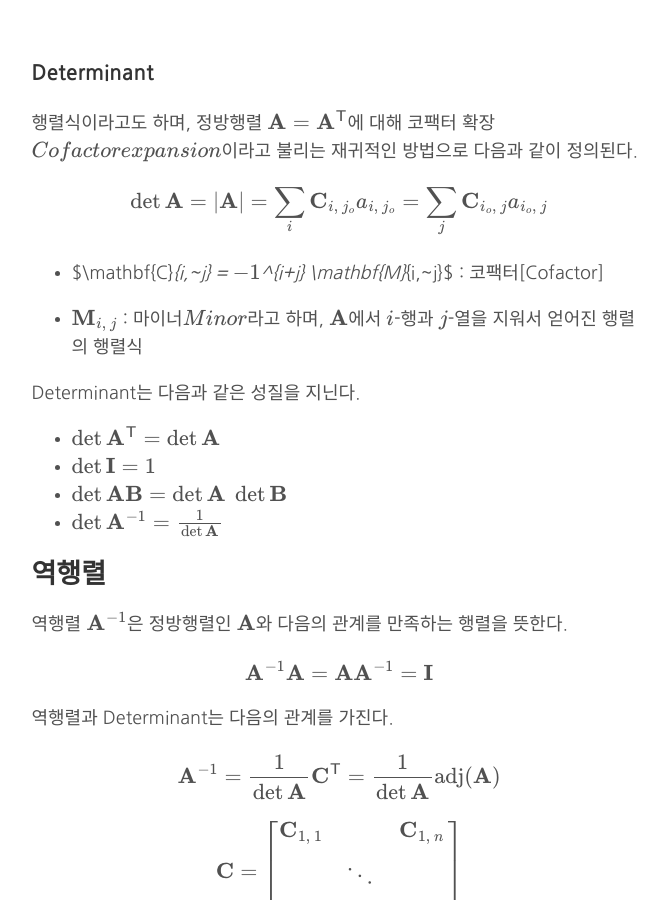
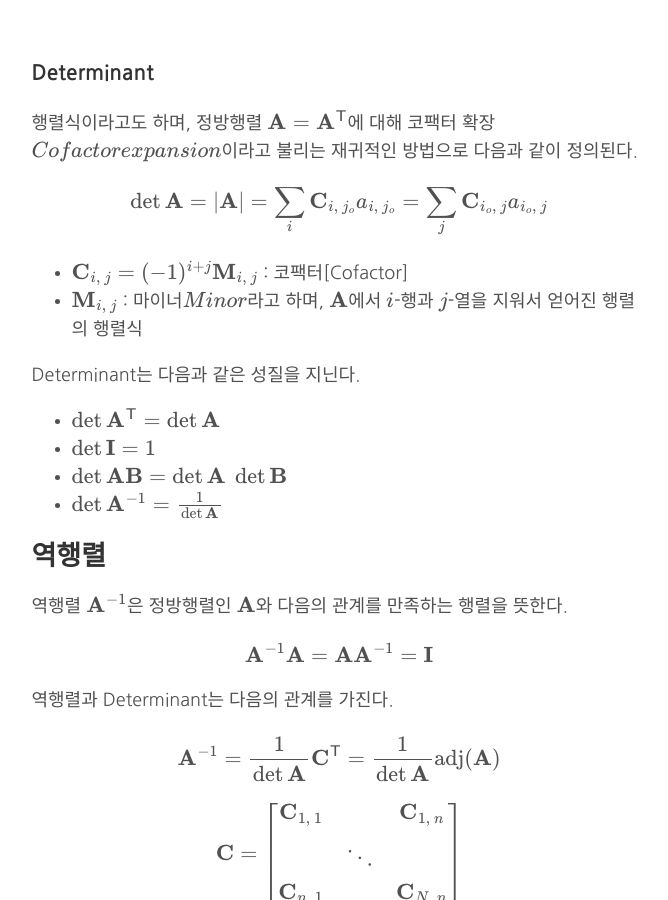
Before and after one commit to gem763/gem763.github.io, a Jekyll site: the page built from _posts/2017-08-23-linear-algebra-basic.md, in a window 1280 px wide and 900 px high, scrolled down 1351 px. Shown: the whole window, without its empty margins (301-969 px from the left). Built offline with Jekyll 4.4.1, drawn with Linux system fonts in a browser that asks for light colours; formulas are drawn with MathJax 3; comment, search, counter and statistics services are not loaded.

Commit message:
Uploaded by https://stackedit.io/

```diff
--- a/_posts/2017-08-23-linear-algebra-basic.md
+++ b/_posts/2017-08-23-linear-algebra-basic.md
@@ -65,8 +65,7 @@
 $$
 
 
-* $\mathbf{C}_{i,~j} = (-1)^{i+j} \mathbf{M}_{i,~j}$ : 코팩터[Cofactor]
-
+* $$\mathbf{C}_{i,~j} = (-1)^{i+j} \mathbf{M}_{i,~j}$$ : 코팩터[Cofactor]
 * $\mathbf{M}_{i,~j}$ : 마이너(Minor)라고 하며, $\mathbf{A}$에서 $i$-행과 $j$-열을 지워서 얻어진 행렬의 행렬식
 
 Determinant는 다음과 같은 성질을 지닌다.
```
